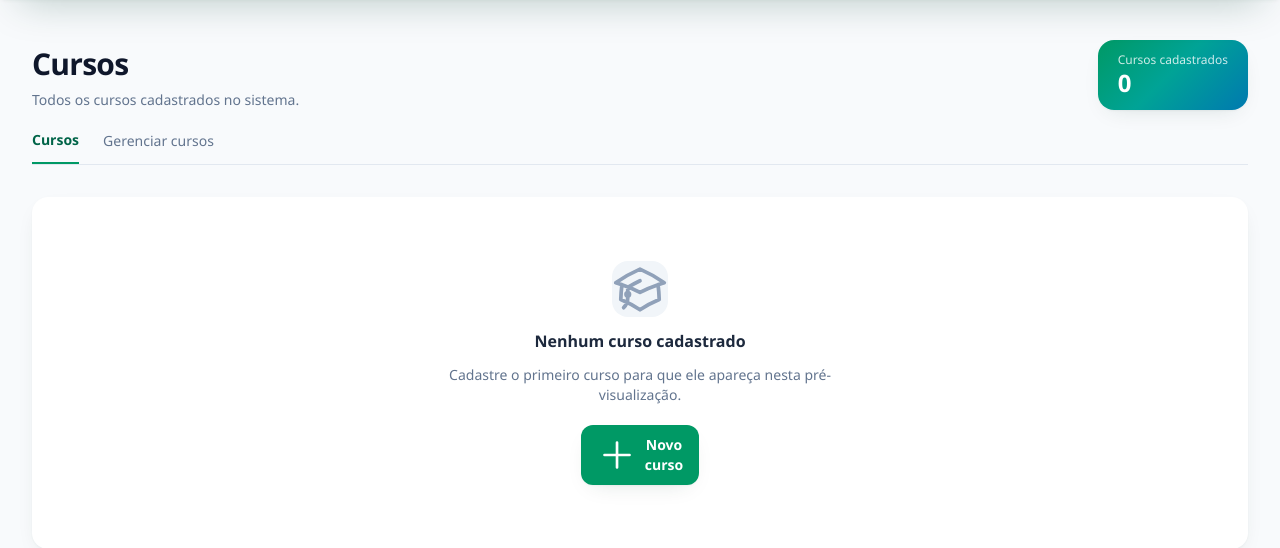
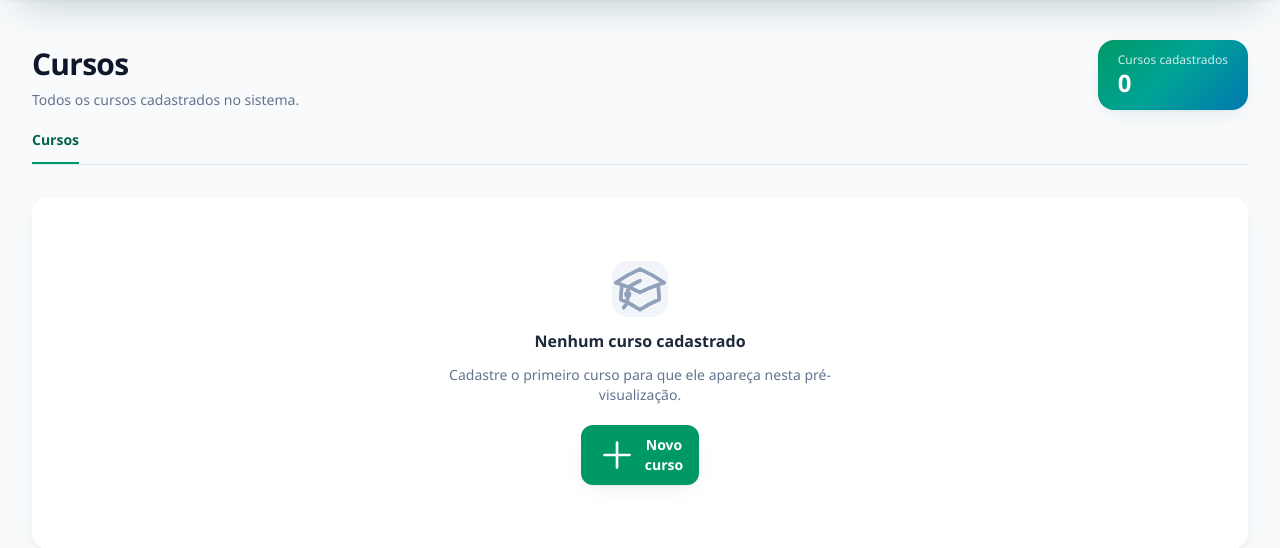
Before and after one commit to joseferreira-dev/cremepe-esem, a Django app: page /cursos/ in a window 1280 px wide. Shown: the part 64-612 px from the top of the page. Run offline with Django 5.2, Linux system fonts and the light colour scheme; the visitor is signed in with stand-in values (Sample User, id 1); data that the repository does not hold is empty; style sheets or scripts are compiled from the project's sources.

Commit message:
cursos do admin removem a aba Gerenciar cursos (so repetia o link do painel)

```diff
--- a/apps/courses/tests_pagina.py
+++ b/apps/courses/tests_pagina.py
@@ -304,7 +304,8 @@ class TestCatalogoDoAdmin(TestCase):
         self.client.force_login(self.admin)
         html = self.client.get("/cursos/").content.decode()
 
-        self.assertIn("Gerenciar cursos", html)
+        # A aba "Gerenciar cursos" foi removida: ela só repetia o link do painel.
+        self.assertNotIn("Gerenciar cursos", html)
         self.assertIn("Curso com matricula", html)
         self.assertIn("Curso sem matricula", html)
         self.assertIn("1 matriculado(s)", html)
--- a/templates/courses/my_courses.html
+++ b/templates/courses/my_courses.html
@@ -37,9 +37,6 @@
   {% if modo_admin %}
     <div class="mt-5 flex items-center gap-6 border-b border-slate-200">
       <span class="border-b-2 border-marca-500 pb-3 text-sm font-semibold text-marca-700">Cursos</span>
-      <a href="{% url 'painel_cursos' %}" class="pb-3 text-sm font-medium text-slate-500 transition hover:text-slate-800">
-        Gerenciar cursos
-      </a>
     </div>
 
     {% if not cursos_admin %}
```
